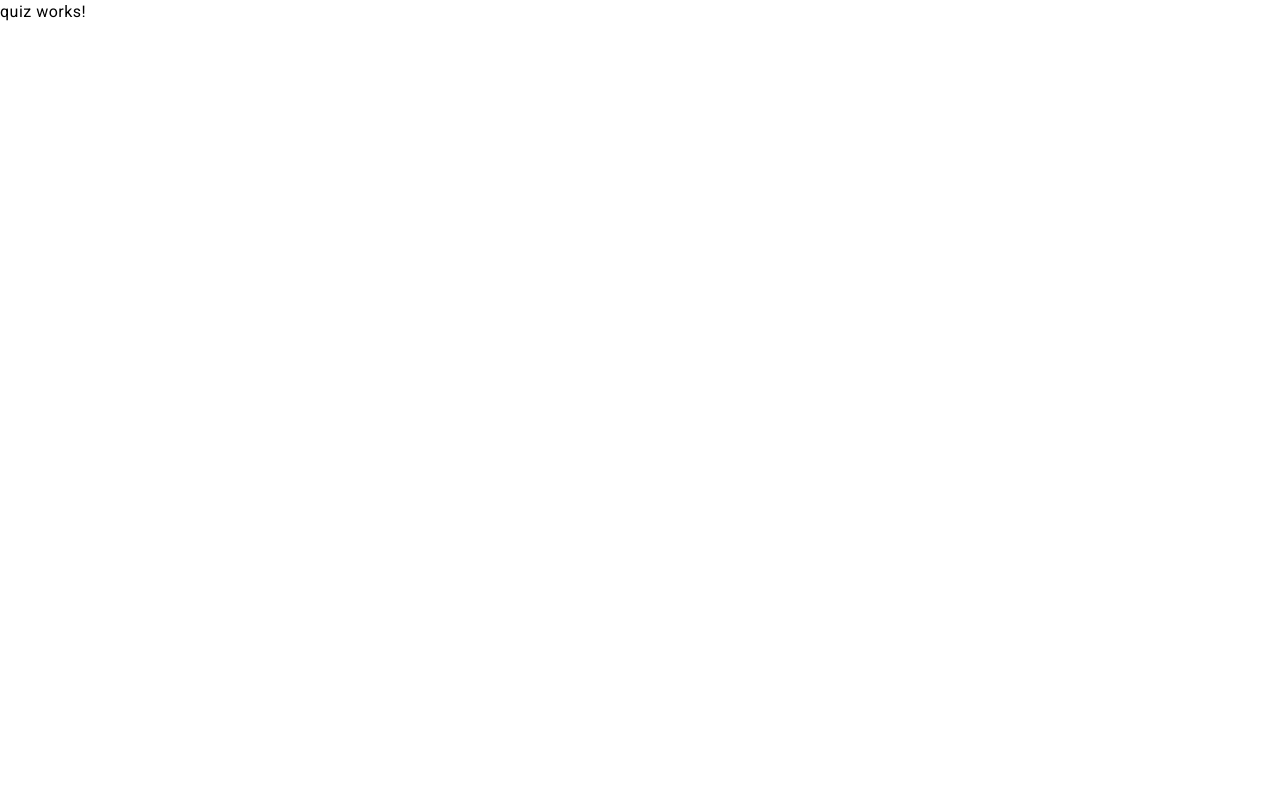
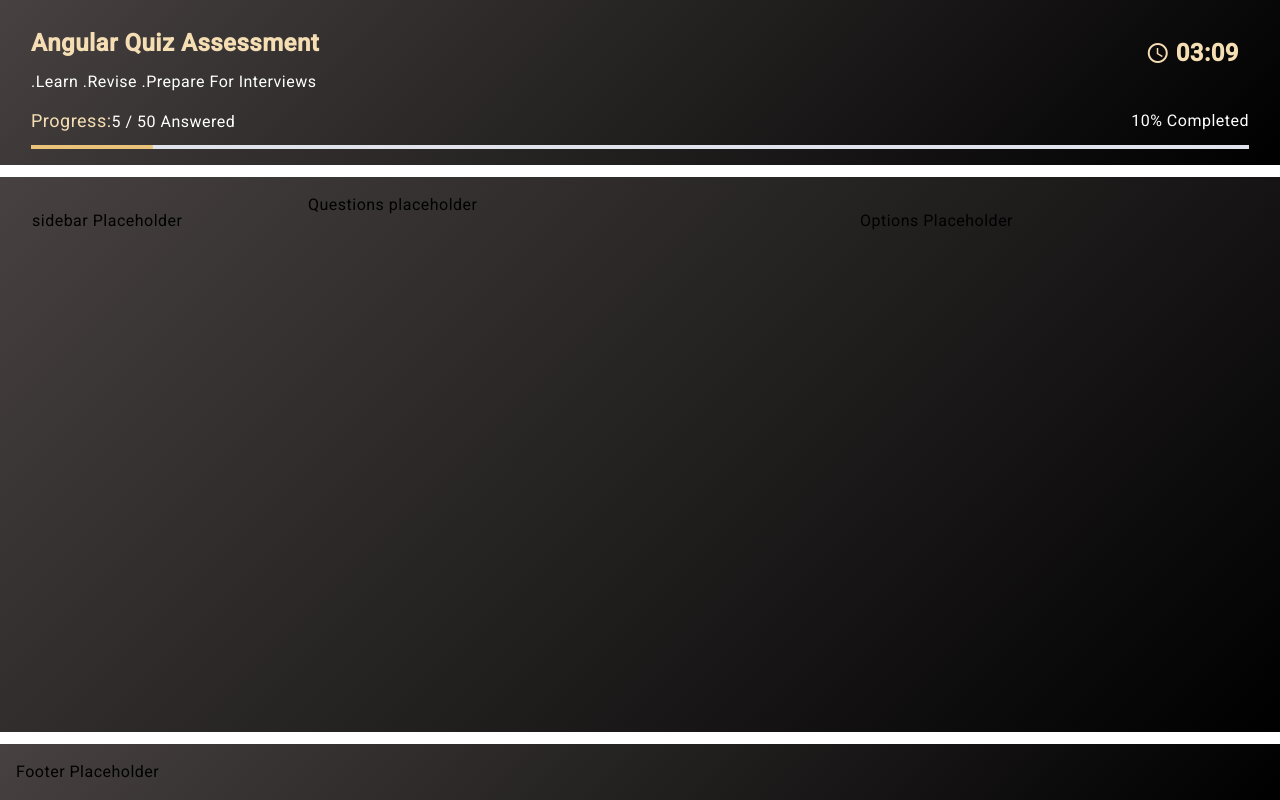
Before and after one commit to SabbisettiGowthamKumar/AngularQuiz, an Angular app: page /quiz in a window 1280 px wide. Built offline with nearby package versions, Linux system fonts and the light colour scheme.

Commit message:
quiz page layout & header developed

```diff
--- /dev/null
+++ b/src/app/features/quiz/components/quiz-header/quiz-header.component.html
@@ -0,0 +1,13 @@
+<header class="quiz-header">
+  <div class="quiz-header__branding">
+    <div class="quiz-header__branding--title title-style">Angular Quiz Assessment</div>
+    <div class="quiz-header__branding--subtitle text-style">
+      .Learn .Revise .Prepare For Interviews
+    </div>
+  </div>
+
+  <div class="quiz-header__timer title-style">
+    <mat-icon>schedule</mat-icon>
+    <span> {{ time }}</span>
+  </div>
+</header>
--- /dev/null
+++ b/src/app/features/quiz/components/quiz-header/quiz-header.component.scss
@@ -0,0 +1,29 @@
+.quiz-header {
+  display: flex;
+  justify-content: space-between;
+  align-items: flex-start;
+  gap: 16px;
+
+  &__branding {
+    margin: 15px;
+    &--title {
+      font-size: 24px;
+      font-weight: 600;
+    }
+    &--subtitle {
+      margin-top: 15px;
+      font-size: 14px;
+      font-weight: 400;
+    }
+  }
+
+  &__timer {
+    display: flex;
+    align-items: center;
+    gap: 6px;
+    padding: 25px;
+    border-radius: 12px;
+    font-weight: 600;
+    white-space: nowrap;
+  }
+}
--- a/src/app/features/quiz/quiz.component.html
+++ b/src/app/features/quiz/quiz.component.html
@@ -1 +1,16 @@
-<p>quiz works!</p>
+<section class="quiz-page">
+  <header class="quiz-page__header app-background-style">
+    <app-quiz-header></app-quiz-header>
+    <app-progress-bar [answered]="5" [total]="50"></app-progress-bar>
+  </header>
+
+  <main class="quiz-page__layout app-background-style">
+    <aside class="quiz-page__sidebar">sidebar Placeholder</aside>
+
+    <section class="quiz-page__questions">Questions placeholder</section>
+
+    <section class="quiz-page__options">Options Placeholder</section>
+  </main>
+
+  <footer class="quiz-page__footer app-background-style">Footer Placeholder</footer>
+</section>
--- a/src/app/features/quiz/quiz.component.scss
+++ b/src/app/features/quiz/quiz.component.scss
@@ -0,0 +1,34 @@
+.quiz-page {
+  min-height: 100vh;
+  display: flex;
+  flex-direction: column;
+  gap: 12px;
+}
+
+.quiz-page__header,
+.quiz-page__progress,
+.quiz-page__footer,
+.quiz-page__sidebar,
+.quiz-page__question,
+.quiz-page__options {
+  //border: 1px solid #ddd;
+  padding: 16px;
+}
+
+.quiz-page__layout {
+  display: grid;
+  grid-template-columns: 280px 1fr 420px;
+  gap: 12px;
+  flex: 1;
+  padding: 16px;
+}
+
+@media (max-width: 768px) {
+  .quiz-page__layout {
+    grid-template-columns: 1fr;
+  }
+
+  .quiz-page__sidebar {
+    display: none; // later drawer
+  }
+}
--- a/src/app/features/quiz/quiz.component.ts
+++ b/src/app/features/quiz/quiz.component.ts
@@ -1,9 +1,11 @@
 import { Component } from '@angular/core';
+import { QuizHeaderComponent } from './components/quiz-header/quiz-header.component';
+import { ProgressBarComponent } from '../../shared/components/progress-bar/progress-bar.component';
 
 @Component({
   selector: 'app-quiz',
   standalone: true,
-  imports: [],
+  imports: [QuizHeaderComponent, ProgressBarComponent],
   templateUrl: './quiz.component.html',
   styleUrl: './quiz.component.scss',
 })
--- /dev/null
+++ b/src/app/shared/components/progress-bar/progress-bar.component.html
@@ -0,0 +1,11 @@
+<section class="progress-bar">
+  <div class="progress-bar__top text-style">
+    <div>
+      <span class="small-title-style no-xs">Progress:</span>{{ answered }} / {{ total }}
+      <span class="no-xs">Answered</span>
+    </div>
+    <p class="progress-bar__meta">{{ percentage }}% <span class="no-xs">Completed</span></p>
+  </div>
+
+  <mat-progress-bar mode="determinate" [value]="percentage"></mat-progress-bar>
+</section>
--- /dev/null
+++ b/src/app/shared/components/progress-bar/progress-bar.component.scss
@@ -0,0 +1,15 @@
+@use 'breakpoints' as *;
+
+.progress-bar {
+  padding: 0 15px;
+  &__top {
+    display: flex;
+    justify-content: space-between;
+  }
+}
+
+.no-xs {
+  @media (max-width: $breakpoint-xs) {
+    display: none;
+  }
+}
--- /dev/null
+++ b/src/app/shared/components/progress-bar/progress-bar.component.ts
@@ -0,0 +1,18 @@
+import { Component, Input } from '@angular/core';
+import { MatProgressBarModule } from '@angular/material/progress-bar';
+@Component({
+  selector: 'app-progress-bar',
+  standalone: true,
+  imports: [MatProgressBarModule],
+  templateUrl: './progress-bar.component.html',
+  styleUrl: './progress-bar.component.scss',
+})
+export class ProgressBarComponent {
+  @Input() answered = 0;
+  @Input() total = 10;
+
+  get percentage(): number {
+    if (!this.total) return 0;
+    return Math.round((this.answered / this.total) * 100);
+  }
+}
--- a/src/styles.scss
+++ b/src/styles.scss
@@ -14,6 +14,13 @@
   font-weight: 900;
   color: wheat;
 }
+
+.small-title-style {
+  font-size: 18px !important;
+  font-weight: 400;
+  color: wheat;
+}
+
 .app-background-style {
   background: linear-gradient(135deg, #474141, #000000);
 }
@@ -22,3 +29,8 @@
   color: white !important;
   font-size: 16px !important;
 }
+
+// Progress bar custom styles
+.mdc-linear-progress__bar-inner {
+  border-color: #eac279 !important;
+}
```
Also changed, not shown: src/app/features/quiz/components/quiz-header/quiz-header.component.ts (added, +14 -0 lines), 2 other files (tests, documents, lock files or other folders).
